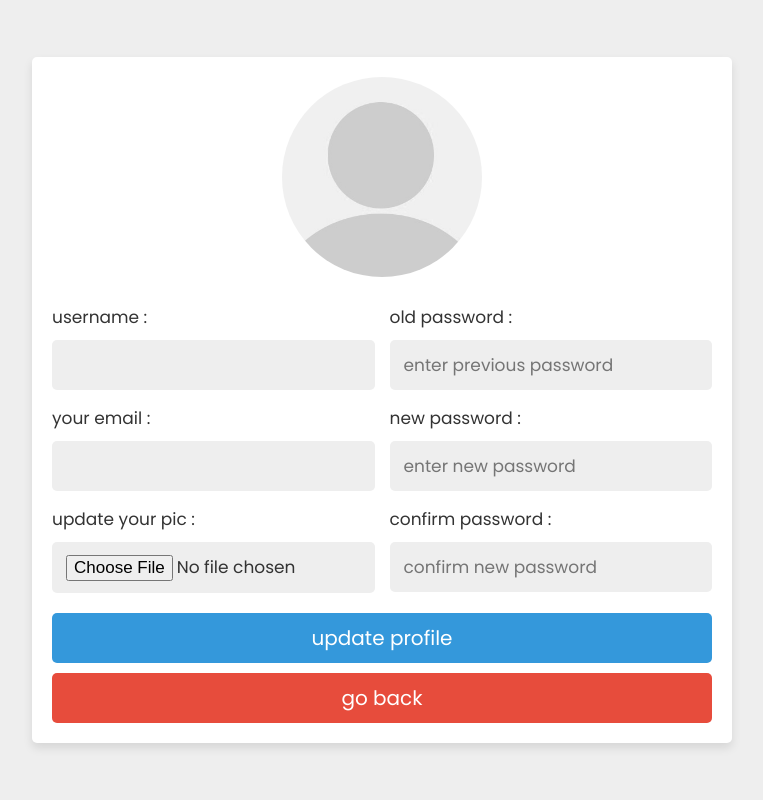
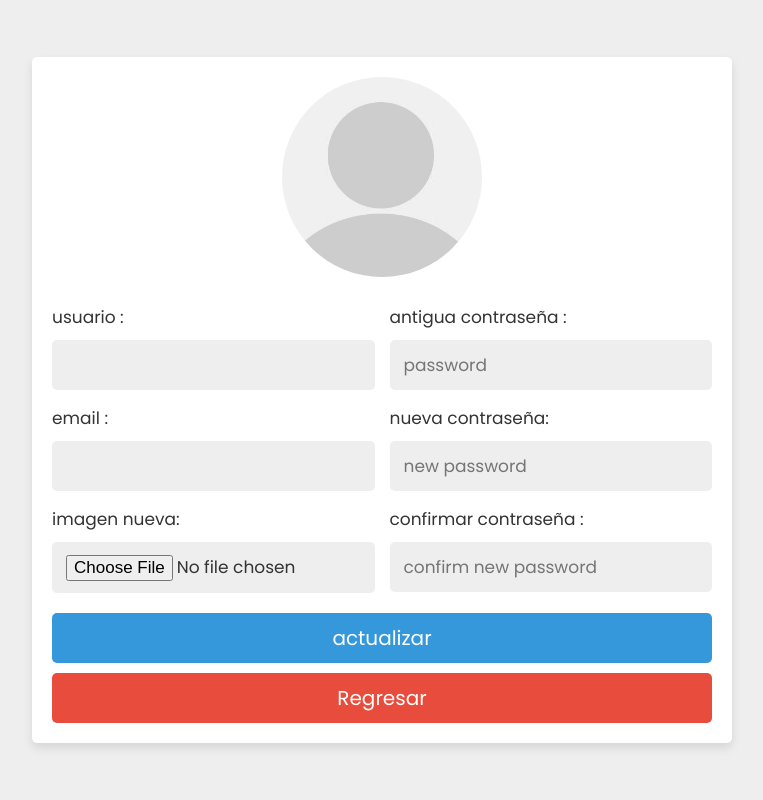
Before and after one commit to JonathanH16/CreaJ-JuanitoVa, a PHP site: page /login/update_profile.php in a window 1280 px wide. Shown: the whole page, without its empty margins (258-1021 px from the left). Run offline with PHP 8.4, Linux system fonts and the light colour scheme; the visitor is signed in with stand-in values (Sample User, id 1); data that the repository does not hold is empty.

Commit message:
actualizacion pequeña

```diff
--- a/JUANITO-VA!/JUANITO-VA!/css/style.css
+++ b/JUANITO-VA!/JUANITO-VA!/css/style.css
@@ -1,7 +1,7 @@
 @import url('https://fonts.googleapis.com/css2?family=Poppins:wght@100;200;300;400;500;600;700&display=swap');
 
 :root{
-    --blue:#00aeff;
+    --blue:#00ff80;
     --black:#444;
     --light-color:#111;
     --box-shadow:.5rem .5rem 0 rgba(22, 160, 133, .2);
@@ -91,7 +91,7 @@
     display: flex;
     align-items: center;
     justify-content: space-between;
-    background: #33d9b2;
+    background: #33b8d9;
 }
 
 .header .logo{
@@ -100,7 +100,7 @@
 }
 
 .header .logo i{
-    color: #c0392b;
+    color: #d4f80a;
 }
 
 .header .navbar a{
--- a/JUANITO-VA!/JUANITO-VA!/index.php
+++ b/JUANITO-VA!/JUANITO-VA!/index.php
@@ -48,7 +48,7 @@
         <a href="#appointment">sugerencia</a>
         <a href="#" class="fas fa-search"></a>
         <a href="#" class="fa fa-shopping-cart"></a>
-        <a href="../JUANITO-VA!/login/register.php" class="fas fa-user"></a>
+        <a href="../JUANITO-VA!/login/update_profile.php" class="fas fa-user"></a>
     </nav>
     <div id="menu-btn" class="fas fa-bars"></div>
 
@@ -135,7 +135,7 @@
 
         <div class="box">
             <i class="fas fa-heartbeat"></i>
-            <h3>Dermoocosmetica</h3>
+            <h3>Dermocosmetica</h3>
             <p>Productos para cuido de su piel.</p>
             <a href="#" class="btn"> learn more <span class="fas fa-chevron-right"></span> </a>
         </div>
--- a/JUANITO-VA!/JUANITO-VA!/login/home.php
+++ b/JUANITO-VA!/JUANITO-VA!/login/home.php
@@ -22,7 +22,7 @@
    <meta charset="UTF-8">
    <meta http-equiv="X-UA-Compatible" content="IE=edge">
    <meta name="viewport" content="width=device-width, initial-scale=1.0">
-   <title>home</title>
+   <title>Home</title>
 
     <!-- custom css file link  -->
     <link rel="stylesheet" href="css/style.css">
--- a/JUANITO-VA!/JUANITO-VA!/login/update_profile.php
+++ b/JUANITO-VA!/JUANITO-VA!/login/update_profile.php
@@ -18,12 +18,12 @@
 
    if(!empty($update_pass) || !empty($new_pass) || !empty($confirm_pass)){
       if($update_pass != $old_pass){
-         $message[] = 'old password not matched!';
+         $message[] = '¡contraseña antigua no coincidente!';
       }elseif($new_pass != $confirm_pass){
-         $message[] = 'confirm password not matched!';
+         $message[] = '¡confirmar contraseña no coincide!';
       }else{
          mysqli_query($conn, "UPDATE `user_form` SET password = '$confirm_pass' WHERE id = '$user_id'") or die('query failed');
-         $message[] = 'password updated successfully!';
+         $message[] = 'contraseña actualizada correctamente!';
       }
    }
 
@@ -34,13 +34,13 @@
 
    if(!empty($update_image)){
       if($update_image_size > 2000000){
-         $message[] = 'image is too large';
+         $message[] = 'imagen muy grande';
       }else{
          $image_update_query = mysqli_query($conn, "UPDATE `user_form` SET image = '$update_image' WHERE id = '$user_id'") or die('query failed');
          if($image_update_query){
             move_uploaded_file($update_image_tmp_name, $update_image_folder);
          }
-         $message[] = 'image updated succssfully!';
+         $message[] = 'imagen actualizada';
       }
    }
 
@@ -54,7 +54,7 @@
    <meta charset="UTF-8">
    <meta http-equiv="X-UA-Compatible" content="IE=edge">
    <meta name="viewport" content="width=device-width, initial-scale=1.0">
-   <title>update profile</title>
+   <title>Actualizar perfil</title>
 
    <!-- custom css file link  -->
    <link rel="stylesheet" href="css/style.css">
@@ -86,25 +86,25 @@
       ?>
       <div class="flex">
          <div class="inputBox">
-            <span>username :</span>
+            <span>usuario :</span>
             <input type="text" name="update_name" value="<?php echo $fetch['name']; ?>" class="box">
-            <span>your email :</span>
+            <span> email :</span>
             <input type="email" name="update_email" value="<?php echo $fetch['email']; ?>" class="box">
-            <span>update your pic :</span>
+            <span>imagen nueva:</span>
             <input type="file" name="update_image" accept="image/jpg, image/jpeg, image/png" class="box">
          </div>
          <div class="inputBox">
             <input type="hidden" name="old_pass" value="<?php echo $fetch['password']; ?>">
-            <span>old password :</span>
-            <input type="password" name="update_pass" placeholder="enter previous password" class="box">
-            <span>new password :</span>
-            <input type="password" name="new_pass" placeholder="enter new password" class="box">
-            <span>confirm password :</span>
+            <span>antigua contraseña :</span>
+            <input type="password" name="update_pass" placeholder="password" class="box">
+            <span>nueva contraseña:</span>
+            <input type="password" name="new_pass" placeholder="new password" class="box">
+            <span>confirmar contraseña :</span>
             <input type="password" name="confirm_pass" placeholder="confirm new password" class="box">
          </div>
       </div>
-      <input type="submit" value="update profile" name="update_profile" class="btn">
-      <a href="home.php" class="delete-btn">go back</a>
+      <input type="submit" value="actualizar" name="update_profile" class="btn">
+      <a href="home.php" class="delete-btn">Regresar</a>
    </form>
 
 </div>
```
Also changed, not shown: JUANITO-VA!/JUANITO-VA!/login/register.php (+7 -7 lines).
